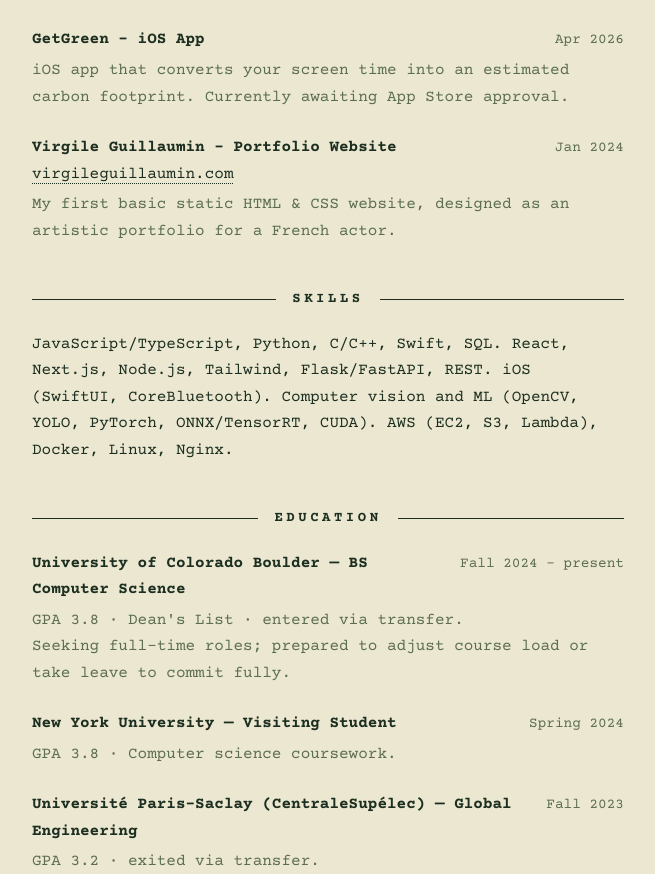
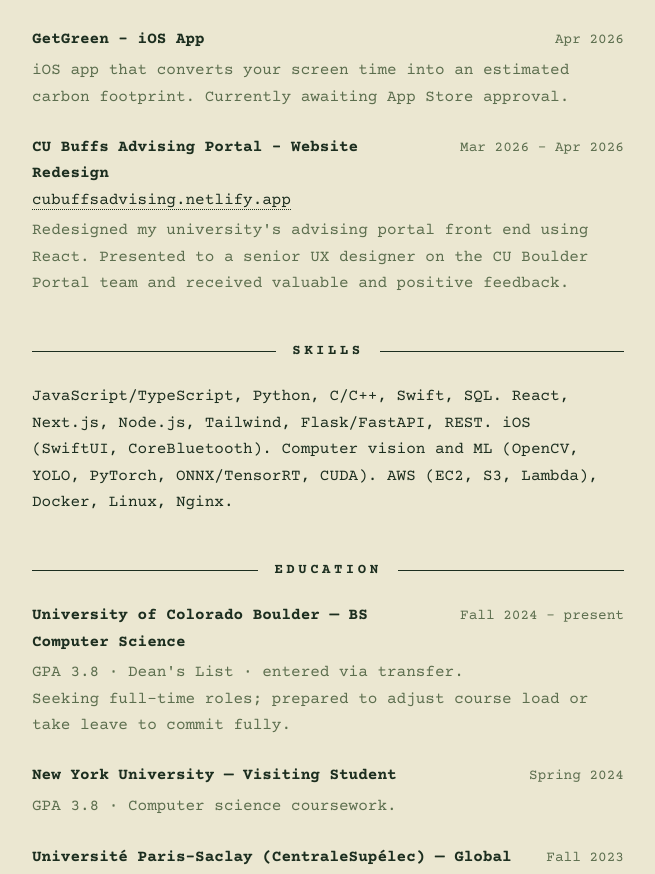
Before and after one commit to elkanbruha/PersonalWebsite, a React (Vite) app: page / in a window 1280 px wide. Shown: the part 1124-1998 px from the top of the page, without its empty margins (312-967 px from the left). Built offline with nearby package versions, Linux system fonts and the light colour scheme.

Commit message:
updated projects

```diff
--- a/src/App.jsx
+++ b/src/App.jsx
@@ -189,19 +189,19 @@
 
         <div className="entry">
           <div className="entry-row">
-            <span className="entry-title">Virgile Guillaumin - Portfolio Website</span>
-            <span className="entry-date">Jan 2024</span>
+            <span className="entry-title">CU Buffs Advising Portal - Website Redesign</span>
+            <span className="entry-date">Mar 2026 - Apr 2026</span>
           </div>
           <a
-            href="https://virgileguillaumin.com"
+            href="https://cubuffsadvising.netlify.app"
             target="_blank"
             rel="noreferrer"
           >
-            virgileguillaumin.com
+            cubuffsadvising.netlify.app
           </a>
           <p className="entry-blurb">
-            My first basic static HTML & CSS website, designed as an artistic
-            portfolio for a French actor.
+            Redesigned my university's advising portal front end using React.
+            Presented to a senior UX designer on the CU Boulder Portal team and received valuable and positive feedback.
           </p>
         </div>
       </section>
```
